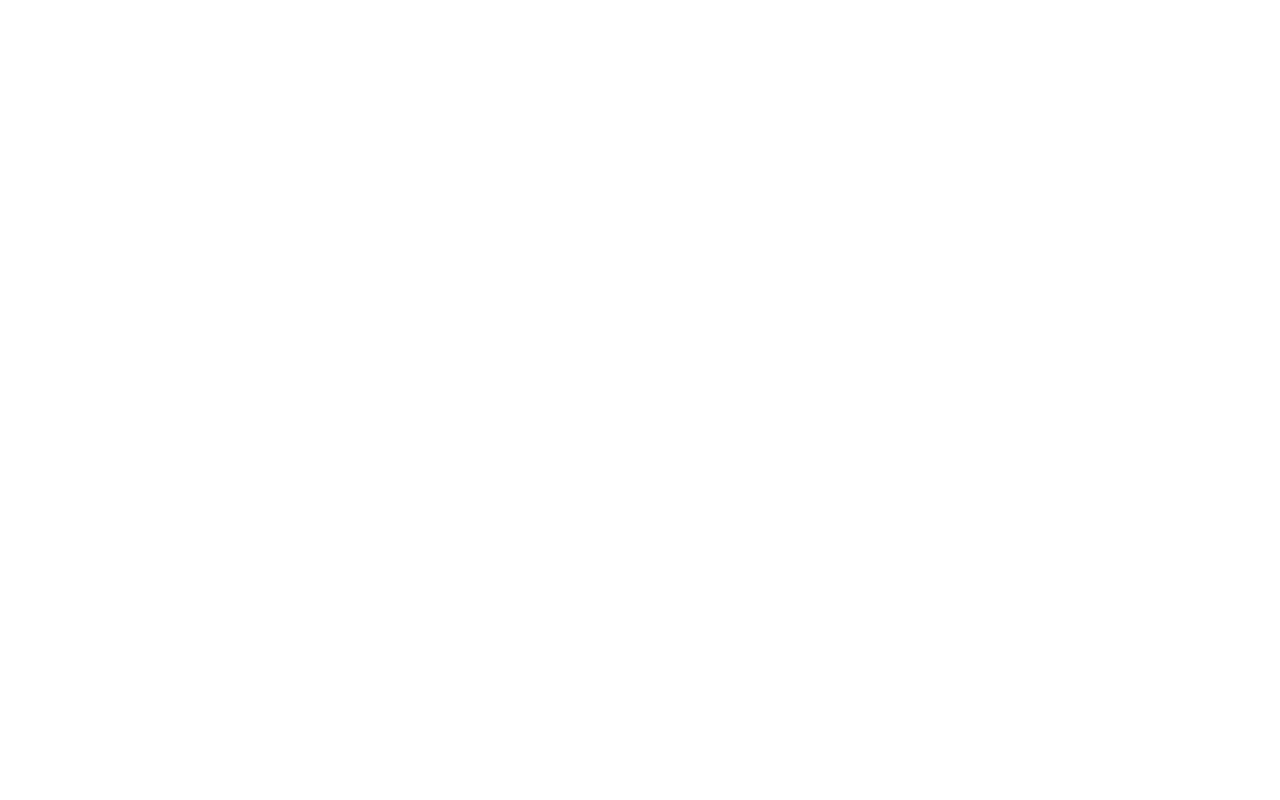
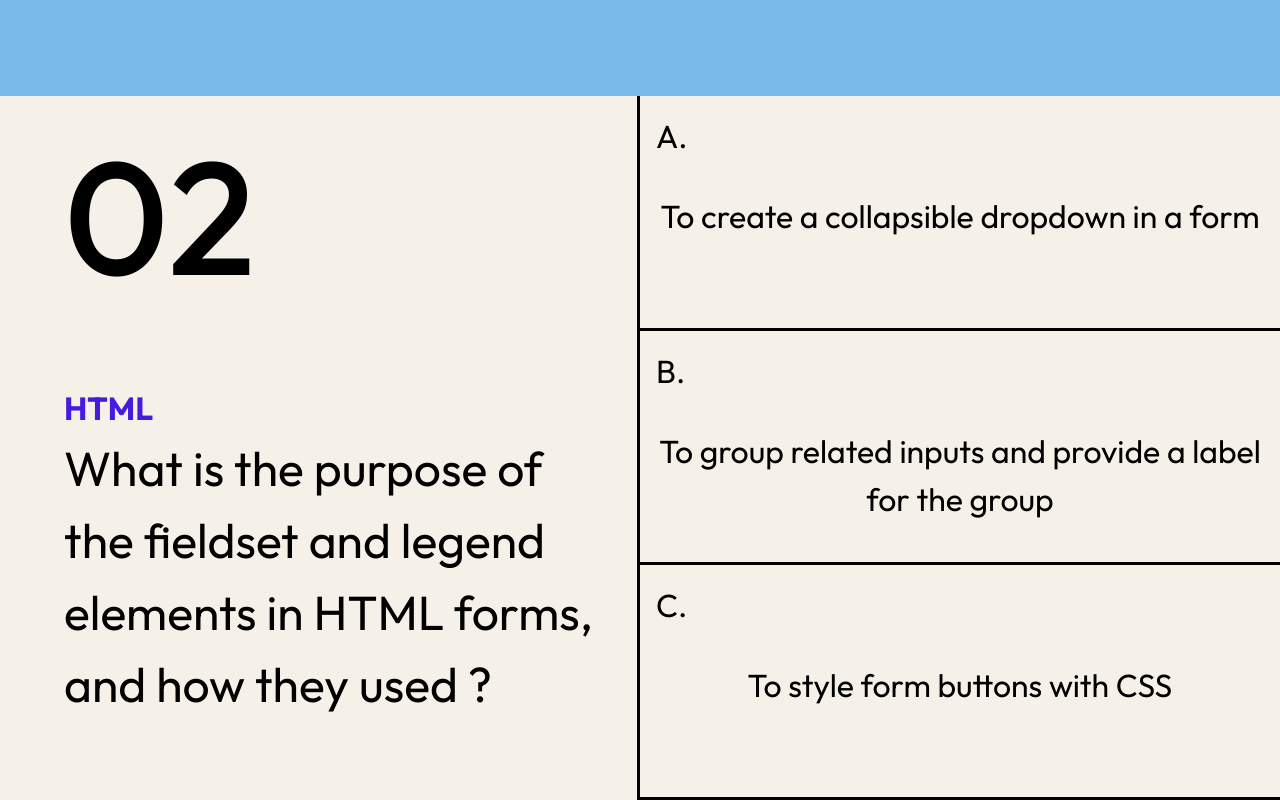
Before and after one commit to ezra-ramatong/immersion-team3, a website built with Vite: page index.html in a window 1280 px wide. Built offline with nearby package versions, Linux system fonts and the light colour scheme.

Commit message:
initial markup

```diff
--- a/index.html
+++ b/index.html
@@ -1,13 +1,74 @@
 <!doctype html>
 <html lang="en">
+
 <head>
   <meta charset="UTF-8" />
   <link rel="icon" type="image/svg+xml" href="/vite.svg" />
   <meta name="viewport" content="width=device-width, initial-scale=1.0" />
+  <link rel="preconnect" href="https://fonts.googleapis.com">
+  <link rel="preconnect" href="https://fonts.gstatic.com" crossorigin>
+  <link
+    href="https://fonts.googleapis.com/css2?family=Instrument+Serif:ital@0;1&family=Outfit:wght@100..900&display=swap"
+    rel="stylesheet">
   <title>Vite App</title>
 </head>
+
 <body>
-    <div id="app"></div>
+  <div id="quiz-view" class="screen">
+    <header class="screen__header">
+      <!-- <section class="screen__info">
+        <div class="progress">
+          <div class="progress__bar">
+            <div class="progress__fill" style="width: 10%"></div>
+          </div>
+          <div class="progress__status">
+            <span class="progress__count">20 / 200</span>
+            <span class="progress__percent">10%</span>
+          </div>
+        </div>
+        <div class="timer">
+          <svg class="timer__icon" xmlns="http://www.w3.org/2000/svg" viewBox="0 0 24 24" fill="none" stroke="#000000"
+            stroke-linecap="round" stroke-linejoin="round" id="Clock-4--Streamline-Lucide" height="24" width="24">
+            <desc>
+              Clock 4 Streamline Icon: https://streamlinehq.com
+            </desc>
+            <path d="M2 12a10 10 0 1 0 20 0 10 10 0 1 0 -20 0" stroke-width="2"></path>
+            <path d="m12 6 0 6 4 2" stroke-width="2"></path>
+          </svg>
+          <span class="timer__seconds">30</span>
+        </div>
+      </section> -->
+    </header>
+    <section class="screen__question">
+      <div class="divider">
+        <section class="question">
+          <h3 class="question__number">02</h3>
+          <section class="question__info">
+            <h2 class="question__category">HTML</h2>
+            <h1 class="question__name">What is the purpose of the fieldset and legend elements in HTML forms, and how
+              they used &quest;</h1>
+          </section>
+
+          <!-- <p class="question__description"></p> -->
+        </section>
+        <section class="options">
+          <div class="option option--a">
+            <span class="option__letter">A.</span>
+            <p>To create a collapsible dropdown in a form</p>
+          </div>
+          <div class="option option--b">
+            <span class="option__letter">B.</span>
+            <p> To group related inputs and provide a label for the group </p>
+          </div>
+          <div class="option option--c">
+            <span class="option__letter">C.</span>
+            <p> To style form buttons with CSS </p>
+          </div>
+        </section>
+      </div>
+    </section>
+  </div>
   <script type="module" src="/src/main.js"></script>
 </body>
+
 </html>
--- a/src/styles/style.css
+++ b/src/styles/style.css
@@ -0,0 +1,213 @@
+/* Reset */
+*,
+*::before,
+*::after {
+  box-sizing: border-box;
+}
+
+* {
+  margin: 0;
+}
+
+@media (prefers-reduced-motion: no-preference) {
+  html {
+    interpolate-size: allow-keywords;
+  }
+}
+
+body {
+  line-height: 1.5;
+  -webkit-font-smoothing: antialiased;
+}
+
+img,
+picture,
+video,
+canvas,
+svg {
+  display: block;
+  max-width: 100%;
+}
+
+input,
+button,
+textarea,
+select {
+  font: inherit;
+}
+
+p,
+h1,
+h2,
+h3,
+h4,
+h5,
+h6 {
+  overflow-wrap: break-word;
+}
+
+p {
+  text-wrap: pretty;
+}
+
+h1,
+h2,
+h3,
+h4,
+h5,
+h6 {
+  text-wrap: balance;
+}
+
+
+/* General*/
+body {
+  min-height: 100vh;
+  background: #F5F1E9;
+  font-family: "Outfit", sans-serif;
+}
+
+.screen {
+  min-height: 100vh;
+}
+
+/* Header */
+
+.screen__header {
+  height: 12vh;
+  background: #7ABAE8;
+  color: #3C3834;
+  display: flex;
+  align-items: center;
+}
+
+.screen__info {
+  width: 70%;
+  margin: 0 auto;
+  display: flex;
+  align-items: center;
+  /* justify-content: space-between; */
+  justify-content: center;
+  gap: 20%;
+
+}
+
+.progress {
+  flex-basis: 400px;
+}
+
+.progress__bar {
+  height: 20px;
+  background-color: #e0e0e0;
+  border-radius: 10px;
+  overflow: hidden;
+  margin-bottom: 0.5rem;
+}
+
+.progress__fill {
+  height: 100%;
+  background-color: #4caf50;
+  width: 0%;
+  transition: width 0.3s ease;
+}
+
+.progress__status {
+  display: flex;
+  justify-content: space-between;
+  font-size: 1.2rem;
+  color: #333;
+}
+
+.progress__count {
+  font-weight: bold;
+}
+
+.progress__percent {
+  color: #555;
+}
+
+.timer {
+  display: flex;
+  gap: 0.8rem;
+  align-items: center;
+}
+
+.timer__seconds {
+  font-size: 1.5rem;
+  font-weight: 700;
+}
+
+/* Questions */
+
+.screen__question {
+  min-height: 88vh;
+}
+
+.divider {
+  display: grid;
+  grid-template-columns: repeat(2, 1fr);
+  /* width: 85%; */
+  /* padding-inline: 5rem; */
+  height: 88vh;
+  margin: 0 auto;
+}
+
+.question {
+  border-right: 0.2rem solid black;
+  display: flex;
+  flex-direction: column;
+  gap: 3rem;
+  padding-left: 4rem;
+}
+
+.question__number {
+  font-size: 10rem;
+  font-weight: 500;
+}
+
+/* .question__info {
+  display: flex;
+  flex-direction: column;
+} */
+
+.question__category {
+  font-size: 2rem;
+  color: #461bde;
+}
+
+.question__name {
+  font-weight: 400;
+  font-size: 3rem;
+}
+
+/* Options */
+
+.options {
+  display: grid;
+  grid-template-rows: repeat(3, 1fr);
+}
+
+.option {
+  border-bottom: 0.2rem solid black;
+  padding: 1rem;
+  display: flex;
+  flex-direction: column;
+  gap: 2rem;
+  transition: background 1s cubic-bezier(0.19, 1, 0.22, 1);
+}
+
+.option p {
+  font-size: 2rem;
+  font-weight: 400;
+  text-align: center;
+}
+
+
+.option__letter {
+  font-size: 2rem;
+}
+
+.option:hover {
+  cursor: pointer;
+  background: #7ABAE8;
+}
```
Lines whose indentation alone changed are shown as unchanged.
